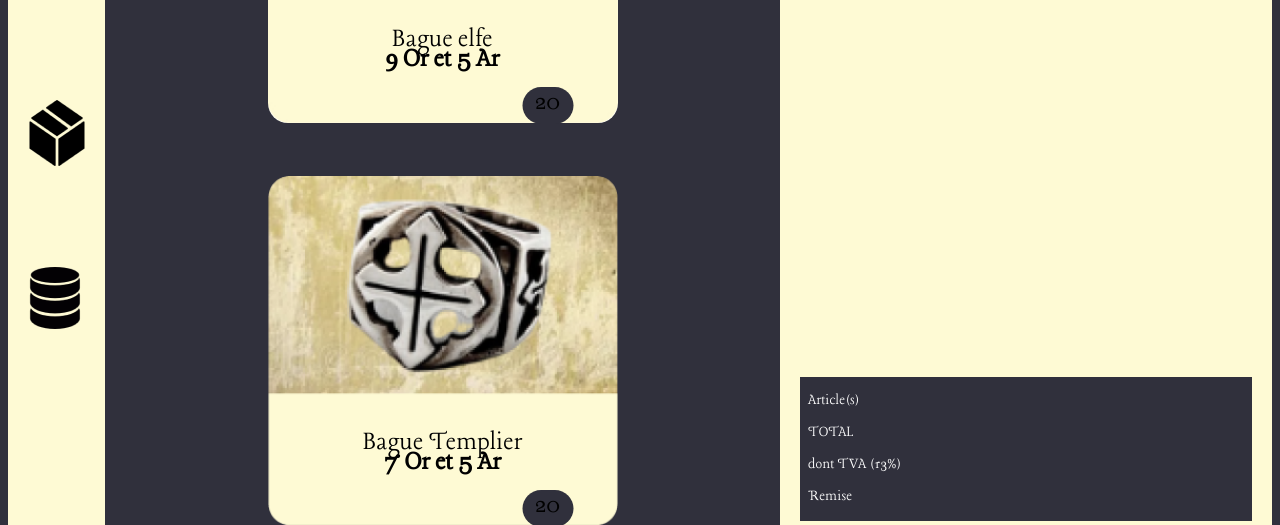
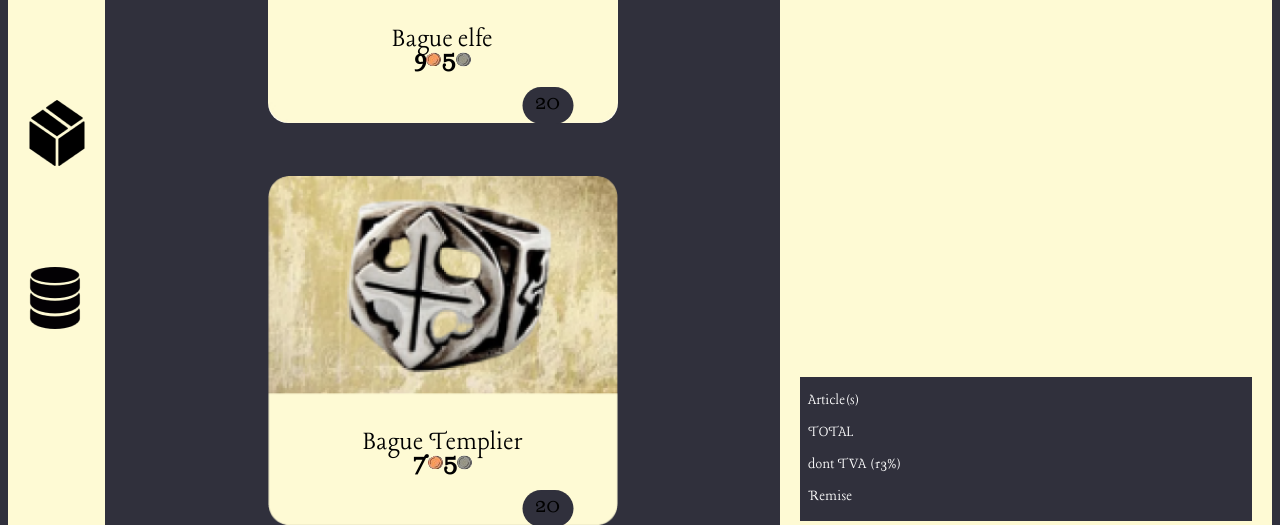
Before and after one commit to muatib/Dracostore, a website built with Vite: page index.html in a window 1280 px wide. Shown: the part 275-800 px from the top of the page. Built offline with nearby package versions, Linux system fonts and the light colour scheme.

Commit message:
add gold and silver coin img

```diff
--- a/index.html
+++ b/index.html
@@ -28,23 +28,23 @@
       </nav>
 
       <div class="shop-card" id="item-container">
-      <!-- LIst of items -->
+        <!-- LIst of items -->
+
+        <template id="coinTemplate">
+          <li class="shop-card__coin">
+            <p class="js-coin-gold coin-space-gold">0</p>
+            <img class="js-coin-gold-img coin-space-gold-img" src="" alt="image de piece d'or">
+            <p class="js-coin-silver coin-space-silver">0</p>
+            <img class="js-coin-silver-img coin-space-silver-img" src="" alt="image de piece d'argent">
+          </li>
+        </template>
       </div>
-      <!-- <template class="shop-card" id="item-container">
-        <div class="item">
-          <div class="name">Item name</div>
-          <div class="price">Item price</div>
-        </div>
-      </template> -->
-
       <div class="cart-container" id="cart">
         <h1>Informations clients</h1>
         <div class="order">
           <button class="order-btn">nouveau</button>
           <input class="order-txt" type="text" placeholder="N° de commande">
         </div>
-
-
         <select class="customer" name="customer" id="customer-select">
           <option value="">Nom client</option>
           <option value="jack Sparrow">jack sparrow</option>
--- a/js/data.js
+++ b/js/data.js
@@ -16,9 +16,23 @@ function loadItems() {
                 name.classList.add('name');
                 name.textContent = item.name;
 
+                const coinMoney = document.getElementById('coinTemplate');
+                const productMoney = document.importNode(coinMoney.content, true);
+
+
+                productMoney.querySelector('.js-coin-gold').textContent = item.gold;
+                productMoney.querySelector('.js-coin-gold-img').src = 'img/or.png';
+
+
+                productMoney.querySelector('.js-coin-silver').textContent = item.silver;
+                productMoney.querySelector('.js-coin-silver-img').src = 'img/silver.png';
+
                 const price = document.createElement('div');
                 price.classList.add('price');
-                price.textContent = item.gold + " Or et " + item.silver + " Ar";
+                // price.textContent = item.gold + " Or et " + item.silver + " Ar";
+                price.append(productMoney);
+
+
                 const img = document.createElement('img');
                 img.src = item.imageUrl;
                 img.alt = item.altTxt;
@@ -35,6 +49,7 @@ function loadItems() {
                 article.appendChild(price);
                 article.appendChild(remaining);
                 article.appendChild(img);
+                article.appendChild(productMoney);
 
                 container.appendChild(article);
             });
@@ -50,10 +65,10 @@ function UpdateTotalCart() {
     let totalSilver = 0;
     let totalQuantity = 0; // Variable pour stocker le nombre total d'articles
     //////////////////////////////
-    const coinGold = document.createElement('coinGold');
-    coinGold.classList.add('coin-gold');
-    const coinSilver = document.createElement('coinSilver');
-    coinSilver.classList.add('coin-silver');
+    // const coinGold = document.createElement('coinGold');
+    // coinGold.classList.add('coin-gold');
+    // const coinSilver = document.createElement('coinSilver');
+    // coinSilver.classList.add('coin-silver');
     //////////////////////////////
     for (let item of items) {
         const quantity = parseInt(item.querySelector('.quantity').textContent);
--- a/scss/components/_card.scss
+++ b/scss/components/_card.scss
@@ -28,7 +28,7 @@ html {
   position: relative;
 }
 
-.item img {
+.item > img {
   width: 350px;
   height: 350px;
   border-radius: 20px;
@@ -60,3 +60,8 @@ html {
   height: 37px;
   background-color: #30303C;
 }
+.shop-card__coin{
+  display: flex;
+  justify-content: center;
+  align-items: center;
+}
```
Also changed, not shown: css/style.css, img/or.svg, img/silver.svg, 1 other file.
